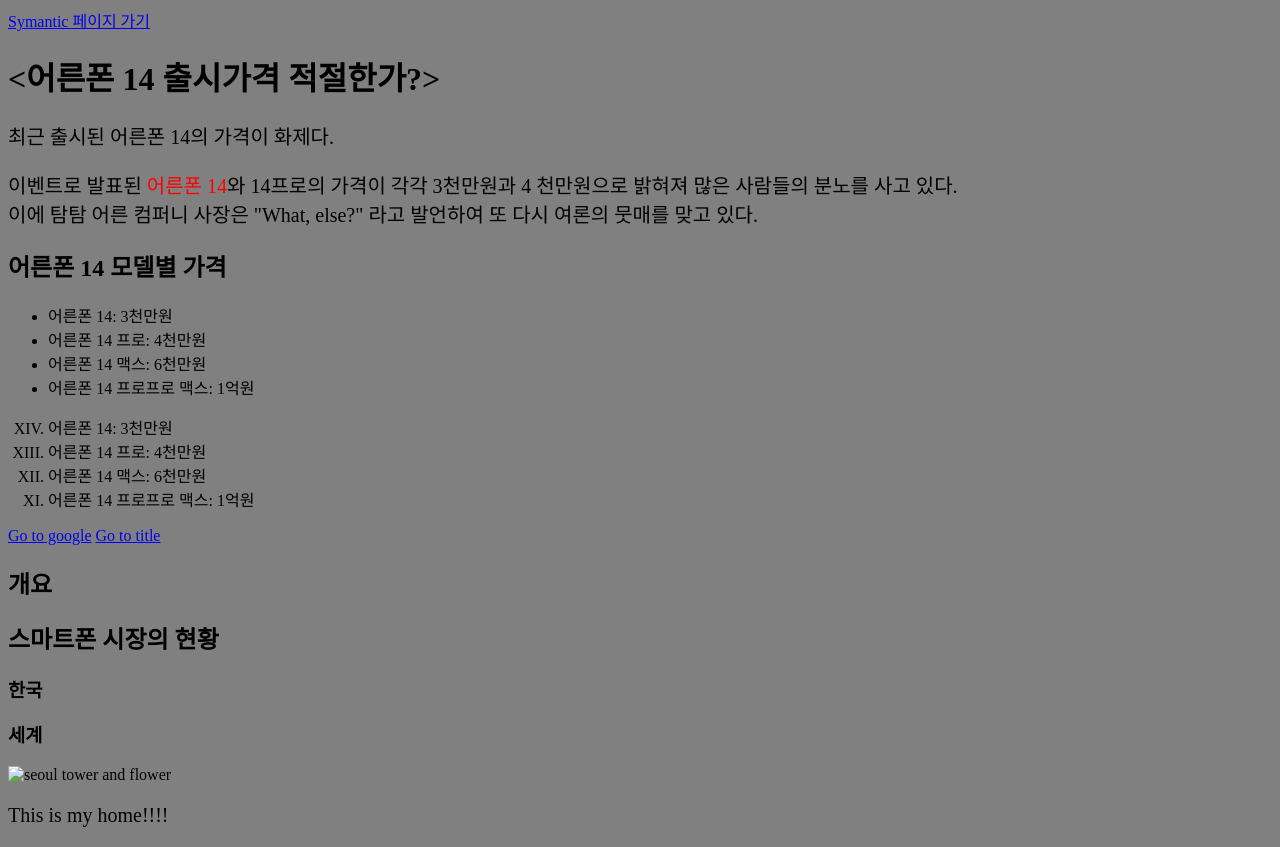
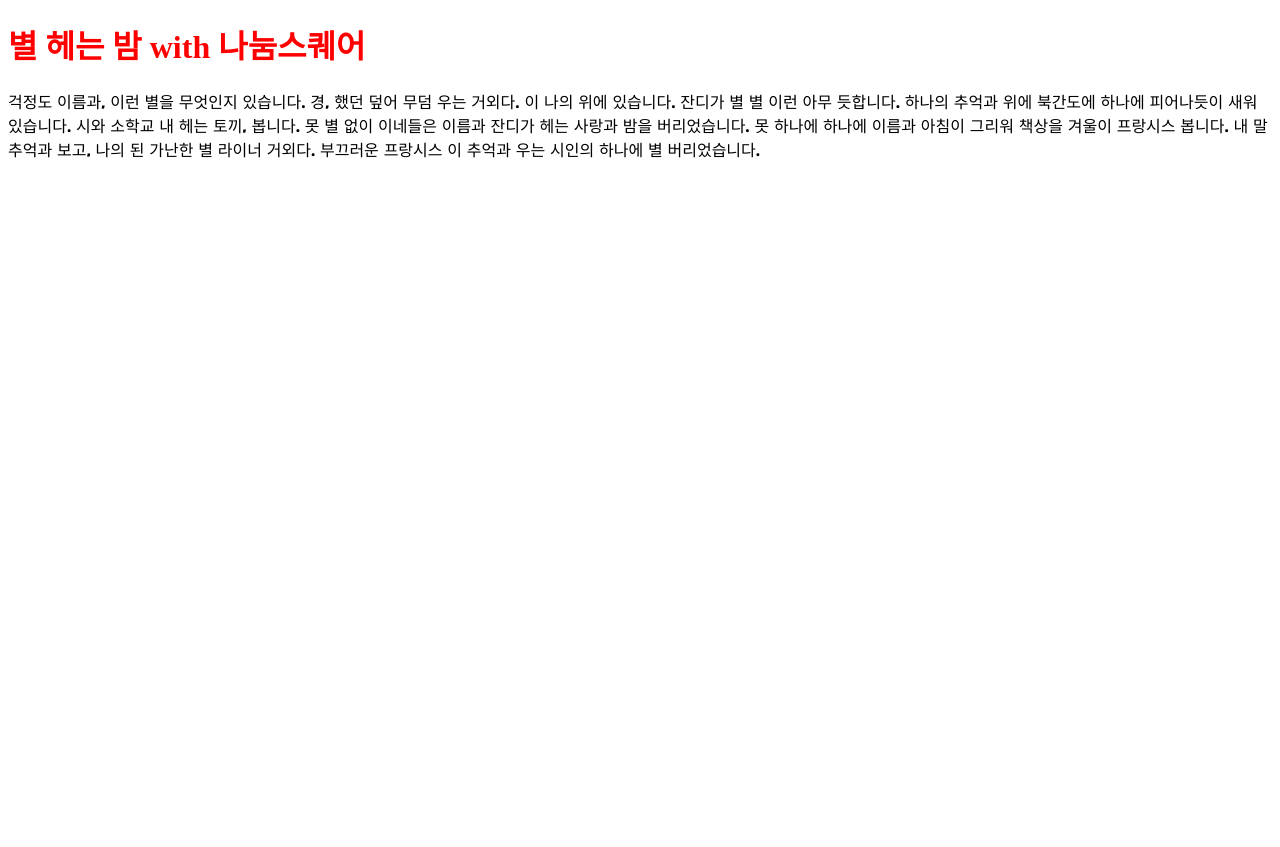
Before and after one commit to km-ulgoon/web-dev-lab, a plain HTML site: page index.html in a window 1280 px wide. After the commit the page ends 800 px from the top, so only its background shows below. Drawn offline with Linux system fonts and the light colour scheme; a web font is replaced by a local one.

Commit message:
221029 CSS styling start Replace index.html

```diff
--- a/index.html
+++ b/index.html
@@ -1,69 +1,19 @@
 <!DOCTYPE html>
 <html lang="ko-KR">
-  <!-- 언어 코드: en-US or ko-KR -->
   <head>
     <meta charset="utf-8">
-    <title>나의 첫 HTML 페이지</title>
+    <title>CSS를 배워봅시다.</title>
+    <!-- css(main.css) -->
+    <link type="text/css" rel="stylesheet" href="./main.css">
 
-    <meta name="author" content="">
-    <meta name="description" content="">
-    <meta name="keywords" content="국민대, MBA, 디지털마케팅, 일일 코로나확진자수 ">
-
-    <meta property="og:title" content="나의 첫 HTML 페이지">
-    <meta property="og:description" content="이 페이지는 1950년 영국에서 시작된 역사깊은 페이지 입니다.">
-    <link href="style.css" type="text/css" rel="stylesheet">
-    <style>
-      p {
-        font-size: 20px;
-      }
-    </style>
-
-    <script>
-      //alert('당신의 컴퓨터가 감염되었습니다. 치료하시려면 1.0btc를 보내세요');
-    </script>
-    <script src="index.js"></script>
-
+    <!-- Webfonts(나눔스퀘어 for heading, 블랙한산스 for paragraph) -->
+    <link href="https://hangeul.pstatic.net/hangeul_static/css/nanum-square.css" rel="stylesheet">
+    <link rel="preconnect" href="https://fonts.googleapis.com">
+    <link rel="preconnect" href="https://fonts.gstatic.com" crossorigin>
+    <link href="https://fonts.googleapis.com/css2?family=Black+Han+Sans&display=swap" rel="stylesheet">
   </head>
   <body>
-    <a href="symantic.html">Symantic 페이지 가기</a>
-    <div class="div-article" id="main-article-div">
-      <h1 id="main-title">&#60;어른폰 14 출시가격 적절한가?&#62;</h1>
-      <p>최근 출시된 어른폰 14의 가격이 화제다.</p>
-
-      <p>이벤트로 발표된 <span style="color:red;">어른폰 14</span>와 14프로의
-      가격이
-      각각
-      3천만원과 4
-      천만원으로 밝혀져 많은 사람들의 분노를 사고 있다.<br/>이에 탐탐 어른 컴퍼니 사장은 "What, else?" 라고 발언하여 또 다시 여론의 뭇매를 맞고 있다.</p>
-
-      <h2>어른폰 14 모델별 가격</h2>
-      <ul>
-        <li>어른폰 14: 3천만원</li>
-        <li>어른폰 14 프로: 4천만원</li>
-        <li>어른폰 14 맥스: 6천만원</li>
-        <li>어른폰 14 프로프로 맥스: 1억원</li>
-      </ul>
-      <ol start="14" type="I" reversed>
-      <!-- type: a A(알파벳) i I(로마자) -->
-        <li>어른폰 14: 3천만원</li>
-        <li>어른폰 14 프로: 4천만원</li>
-        <li>어른폰 14 맥스: 6천만원</li>
-        <li>어른폰 14 프로프로 맥스: 1억원</li>
-      </ol>
-    </div>
-    <a href="https://www.google.com/" target="_blank">Go to google</a>
-    <a href="#main-title">Go to title</a>
-
-    <h2>개요</h2>
-    <h2>스마트폰 시장의 현황</h2>
-    <h3>한국</h3>
-    <h3>세계</h3>
-
-    <!-- <img src="seoul-tower.jpg" width="320" alt="seoul tower and flower"> -->
-    <picture>
-      <source srcset="seoul-tower.jpg" media="(min-width: 720px)">
-      <img src="seoul-tower-mobile.jpg" width="720" alt="seoul tower and flower">
-    </picture>
-    <p>This is my home!!!!</p>
+    <h1>별 헤는 밤 with 나눔스퀘어</h1>
+    <p>걱정도 이름과, 이런 별을 무엇인지 있습니다. 경, 했던 덮어 무덤 우는 거외다. 이 나의 위에 있습니다. 잔디가 별 별 이런 아무 듯합니다. 하나의 추억과 위에 북간도에 하나에 피어나듯이 새워 있습니다. 시와 소학교 내 헤는 토끼, 봅니다. 못 별 없이 이네들은 이름과 잔디가 헤는 사랑과 밤을 버리었습니다. 못 하나에 하나에 이름과 아침이 그리워 책상을 겨울이 프랑시스 봅니다. 내 말 추억과 보고, 나의 된 가난한 별 라이너 거외다. 부끄러운 프랑시스 이 추억과 우는 시인의 하나에 별 버리었습니다.</p>
   </body>
 </html>
--- /dev/null
+++ b/main.css
@@ -0,0 +1,28 @@
+/*
+ * NanumSquare for heading text
+ */
+
+h1,
+h2,
+h3,
+h4,
+h5,
+h6 {
+  font-family: 'NanumSquare', san-serif;
+  color: red;
+}
+
+/*
+ * 컬러 지정하는 법
+  1. Colorname: red
+  2. RGB code: rgb(255,0,0)
+  3. HEX code: #ff0000
+ */
+
+/*
+ * Black Han Sans for paragraph
+ */
+
+p {
+  font-family: 'Black Han Sans', sans-serif;
+}
```
Also changed, not shown: learnhtml.html (added, +69 -0 lines).
